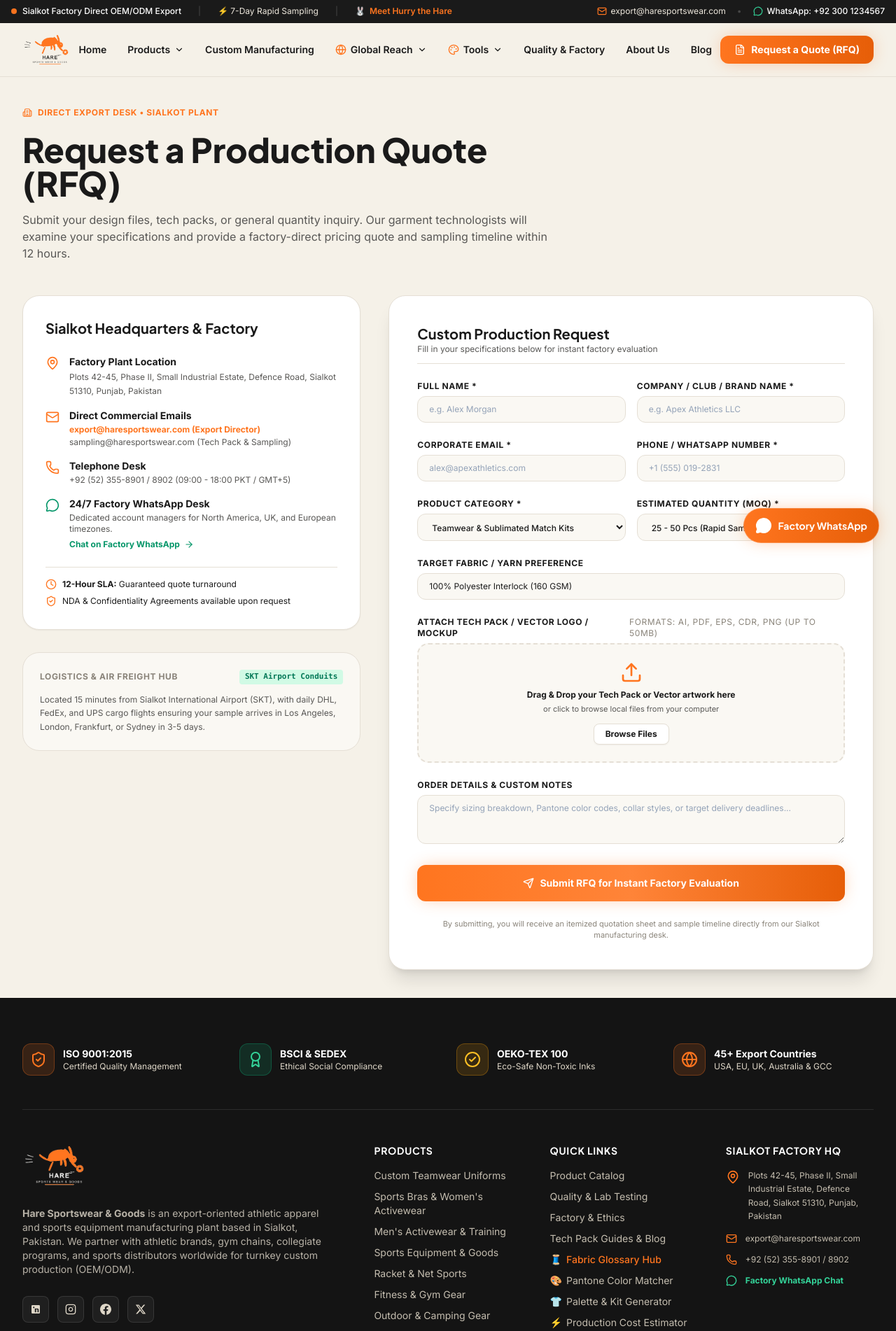
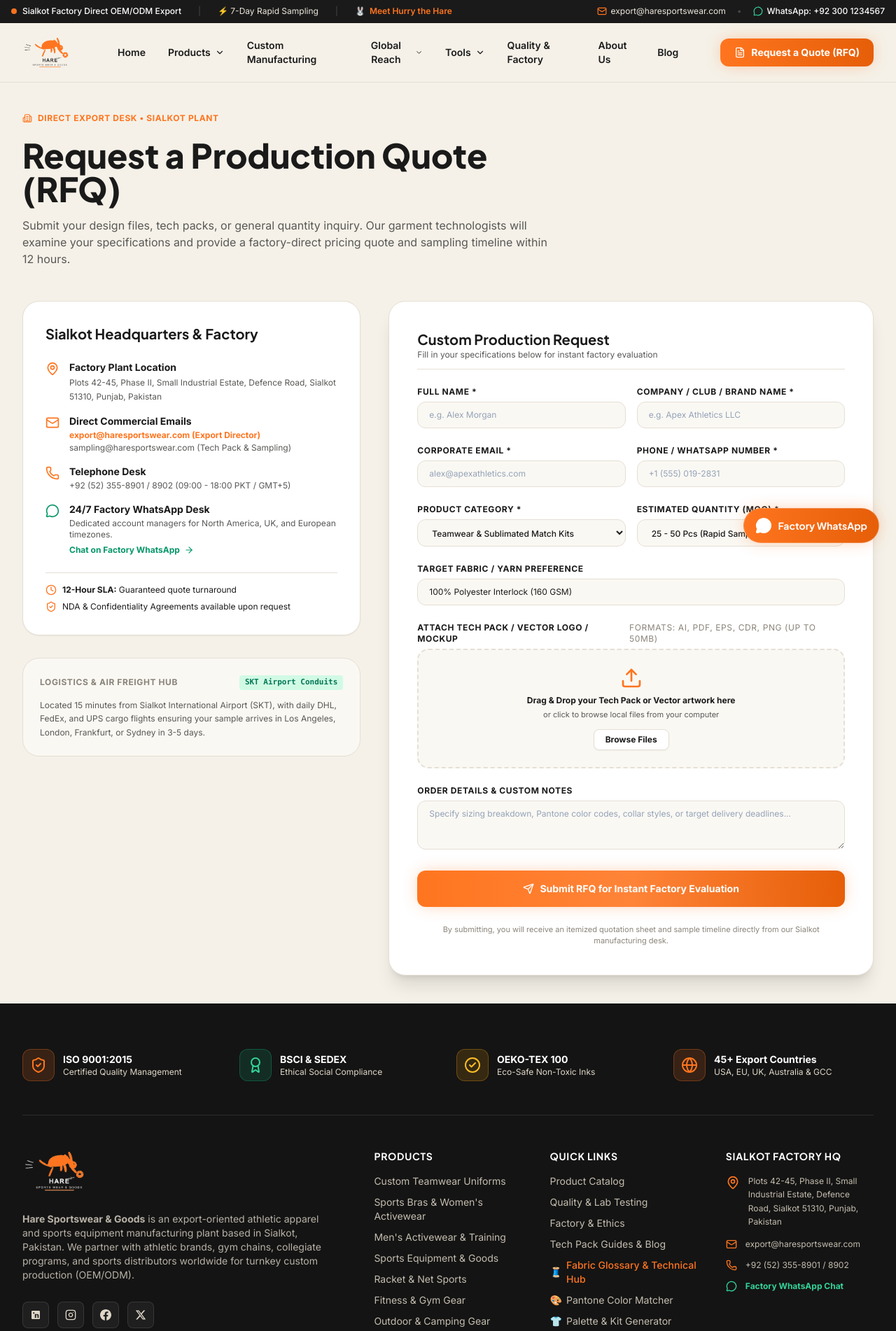
Before and after one commit to ashbanarm-beep/hare-sportswear, a React (Vite) app: page /contact in a window 1280 px wide. Shown: the top 1902 px of the page at 70% size. Built offline with nearby package versions, Linux system fonts and the light colour scheme.

Commit message:
feat(nav): clean tools dropdown, remove icons next to Global Reach and Tools, add balanced menu breathing room

```diff
--- a/src/components/layout/Footer.jsx
+++ b/src/components/layout/Footer.jsx
@@ -181,7 +181,7 @@
               <li>
                 <Link to="/fabric-glossary" className="hover:text-[#FF751F] transition-colors flex items-center gap-1.5 font-medium text-[#FF751F]">
                   <span>🧵</span>
-                  <span>Fabric Glossary Hub</span>
+                  <span>Fabric Glossary & Technical Hub</span>
                 </Link>
               </li>
               <li>
--- a/src/components/layout/Navbar.jsx
+++ b/src/components/layout/Navbar.jsx
@@ -3,7 +3,7 @@
 import {
   Menu, X, MessageCircle, FileText, ChevronRight, ChevronDown,
   Mail, Globe, ArrowRight, Palette, Pipette,
-  Calculator, BookOpen, Shirt, Dumbbell, Trophy, Sparkles
+  Calculator, Shirt, Dumbbell, Trophy, Sparkles
 } from 'lucide-react';
 import BrandLogo from '../common/BrandLogo';
 import { countryServices } from '../../data/countryServicesData';
@@ -141,14 +141,6 @@
       badge: 'Live Pricing',
       icon: Calculator,
       color: 'text-emerald-600 bg-emerald-50'
-    },
-    {
-      name: 'Fabric Glossary & Technical Hub',
-      path: '/fabric-glossary',
-      desc: 'Detailed GSM weights, knit structures, and washfastness specs for performance fabrics',
-      badge: 'Material Specs',
-      icon: BookOpen,
-      color: 'text-stone-700 bg-stone-100'
     }
   ];
 
@@ -194,16 +186,18 @@
       }`}>
         <div className="max-w-7xl mx-auto px-4 sm:px-6 lg:px-8 flex items-center justify-between">
 
-          {/* Logo */}
-          <BrandLogo size="md" />
+          {/* Logo with clean right breathing room */}
+          <div className="shrink-0 flex items-center pr-2">
+            <BrandLogo size="md" />
+          </div>
 
-          {/* Desktop Navigation Links */}
-          <nav className="hidden lg:flex items-center gap-1 xl:gap-1.5">
+          {/* Desktop Navigation Links with balanced spacing from Logo and RFQ CTA */}
+          <nav className="hidden lg:flex items-center gap-1 xl:gap-2 ml-8 xl:ml-12 mr-8 xl:mr-12">
 
             {/* Home */}
             <NavLink
               to="/"
-              className={({ isActive }) => `px-3 py-2 rounded-xl text-sm font-semibold transition-all duration-200 ${
+              className={({ isActive }) => `px-2.5 xl:px-3 py-2 rounded-xl text-xs xl:text-sm font-semibold transition-all duration-200 ${
                 isActive
                   ? 'text-[#FF751F] bg-[#FF751F]/10 border border-[#FF751F]/20 shadow-xs'
                   : 'text-[#1A1A1A] hover:text-[#FF751F] hover:bg-black/5'
@@ -221,7 +215,7 @@
             >
               <button
                 onClick={() => setProductsDropdownOpen(!productsDropdownOpen)}
-                className={`flex items-center gap-1.5 px-3 py-2 rounded-xl text-sm font-semibold transition-all duration-200 ${
+                className={`flex items-center gap-1 xl:gap-1.5 px-2.5 xl:px-3 py-2 rounded-xl text-xs xl:text-sm font-semibold transition-all duration-200 ${
                   isProductsActive || productsDropdownOpen
                     ? 'text-[#FF751F] bg-[#FF751F]/10 border border-[#FF751F]/20 shadow-xs'
                     : 'text-[#1A1A1A] hover:text-[#FF751F] hover:bg-black/5'
@@ -302,7 +296,7 @@
             {/* Custom Manufacturing */}
             <NavLink
               to="/custom-manufacturing"
-              className={({ isActive }) => `px-3 py-2 rounded-xl text-sm font-semibold transition-all duration-200 ${
+              className={({ isActive }) => `px-2.5 xl:px-3 py-2 rounded-xl text-xs xl:text-sm font-semibold transition-all duration-200 ${
                 isActive
                   ? 'text-[#FF751F] bg-[#FF751F]/10 border border-[#FF751F]/20 shadow-xs'
                   : 'text-[#1A1A1A] hover:text-[#FF751F] hover:bg-black/5'
@@ -320,14 +314,13 @@
             >
               <button
                 onClick={() => setGlobalDropdownOpen(!globalDropdownOpen)}
-                className={`flex items-center gap-1.5 px-3 py-2 rounded-xl text-sm font-semibold transition-all duration-200 ${
+                className={`flex items-center gap-1 xl:gap-1.5 px-2.5 xl:px-3 py-2 rounded-xl text-xs xl:text-sm font-semibold transition-all duration-200 ${
                   isCurrentPathRegional || globalDropdownOpen
                     ? 'text-[#FF751F] bg-[#FF751F]/10 border border-[#FF751F]/20 shadow-xs'
                     : 'text-[#1A1A1A] hover:text-[#FF751F] hover:bg-black/5'
                 }`}
                 aria-expanded={globalDropdownOpen}
               >
-                <Globe className="w-4 h-4 text-[#FF751F]" />
                 <span>Global Reach</span>
                 <ChevronDown className={`w-3.5 h-3.5 transition-transform duration-200 ${globalDropdownOpen ? 'rotate-180 text-[#FF751F]' : ''}`} />
               </button>
@@ -399,7 +392,7 @@
               )}
             </div>
 
-            {/* Tools Dropdown (Replaces standalone Fabric Glossary) */}
+            {/* Tools Dropdown */}
             <div
               className="relative"
               ref={toolsRef}
@@ -408,14 +401,13 @@
             >
               <button
                 onClick={() => setToolsDropdownOpen(!toolsDropdownOpen)}
-                className={`flex items-center gap-1.5 px-3 py-2 rounded-xl text-sm font-semibold transition-all duration-200 ${
+                className={`flex items-center gap-1 xl:gap-1.5 px-2.5 xl:px-3 py-2 rounded-xl text-xs xl:text-sm font-semibold transition-all duration-200 ${
                   isToolsActive || toolsDropdownOpen
                     ? 'text-[#FF751F] bg-[#FF751F]/10 border border-[#FF751F]/20 shadow-xs'
                     : 'text-[#1A1A1A] hover:text-[#FF751F] hover:bg-black/5'
                 }`}
                 aria-expanded={toolsDropdownOpen}
               >
-                <Palette className="w-4 h-4 text-[#FF751F]" />
                 <span>Tools</span>
                 <ChevronDown className={`w-3.5 h-3.5 transition-transform duration-200 ${toolsDropdownOpen ? 'rotate-180 text-[#FF751F]' : ''}`} />
               </button>
@@ -495,7 +487,7 @@
             {/* Quality & Factory */}
             <NavLink
               to="/quality"
-              className={({ isActive }) => `px-3 py-2 rounded-xl text-sm font-semibold transition-all duration-200 ${
+              className={({ isActive }) => `px-2.5 xl:px-3 py-2 rounded-xl text-xs xl:text-sm font-semibold transition-all duration-200 ${
                 isActive
                   ? 'text-[#FF751F] bg-[#FF751F]/10 border border-[#FF751F]/20 shadow-xs'
                   : 'text-[#1A1A1A] hover:text-[#FF751F] hover:bg-black/5'
@@ -507,7 +499,7 @@
             {/* About Us */}
             <NavLink
               to="/about"
-              className={({ isActive }) => `px-3 py-2 rounded-xl text-sm font-semibold transition-all duration-200 ${
+              className={({ isActive }) => `px-2.5 xl:px-3 py-2 rounded-xl text-xs xl:text-sm font-semibold transition-all duration-200 ${
                 isActive
                   ? 'text-[#FF751F] bg-[#FF751F]/10 border border-[#FF751F]/20 shadow-xs'
                   : 'text-[#1A1A1A] hover:text-[#FF751F] hover:bg-black/5'
@@ -519,7 +511,7 @@
             {/* Blog */}
             <NavLink
               to="/blog"
-              className={({ isActive }) => `px-3 py-2 rounded-xl text-sm font-semibold transition-all duration-200 ${
+              className={({ isActive }) => `px-2.5 xl:px-3 py-2 rounded-xl text-xs xl:text-sm font-semibold transition-all duration-200 ${
                 isActive
                   ? 'text-[#FF751F] bg-[#FF751F]/10 border border-[#FF751F]/20 shadow-xs'
                   : 'text-[#1A1A1A] hover:text-[#FF751F] hover:bg-black/5'
@@ -530,7 +522,7 @@
           </nav>
 
           {/* Right Actions & RFQ CTA */}
-          <div className="flex items-center gap-2 sm:gap-3">
+          <div className="flex items-center gap-2 sm:gap-3 shrink-0">
             {/* Primary RFQ Button (Desktop & Tablet) */}
             <Link
               to="/contact"
```
